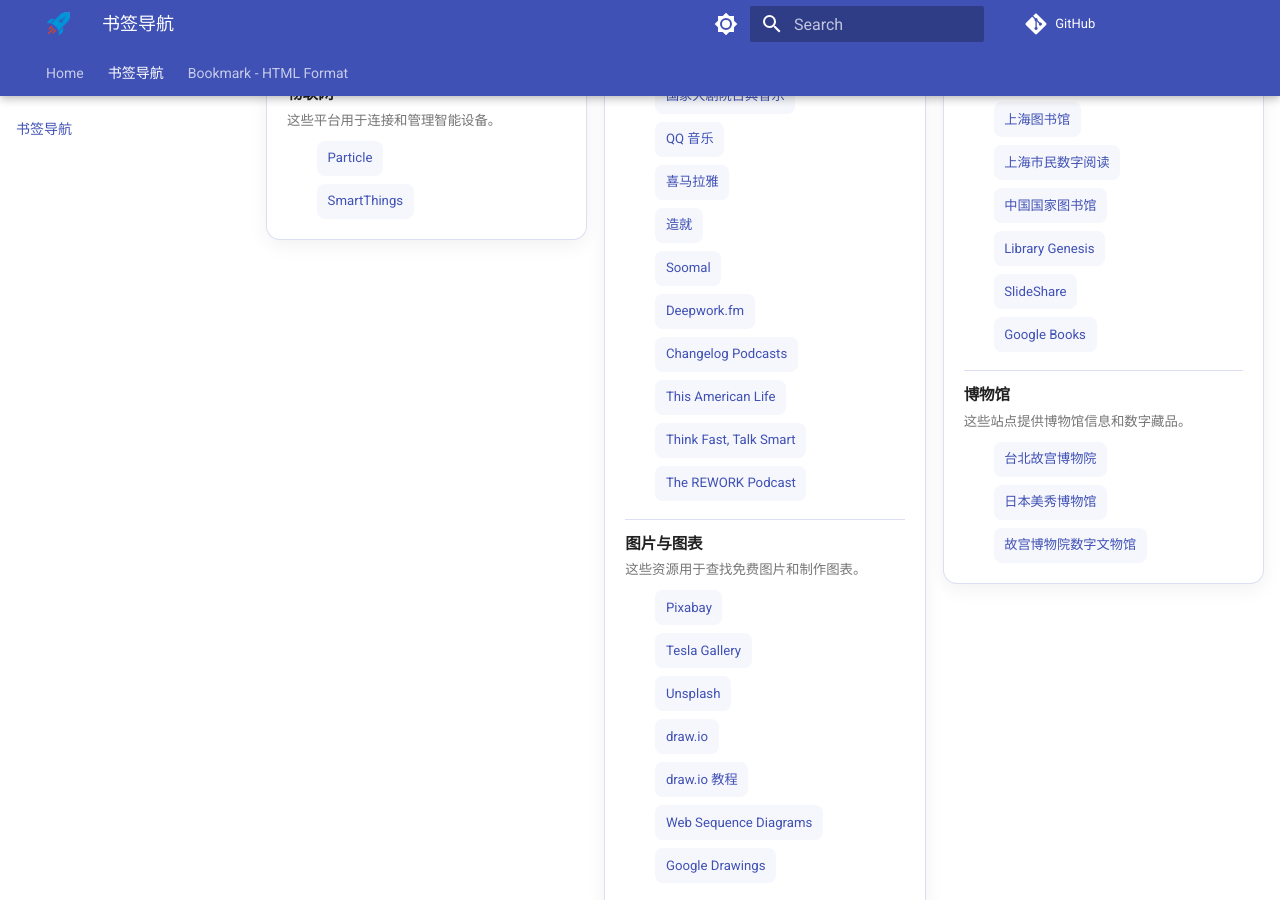
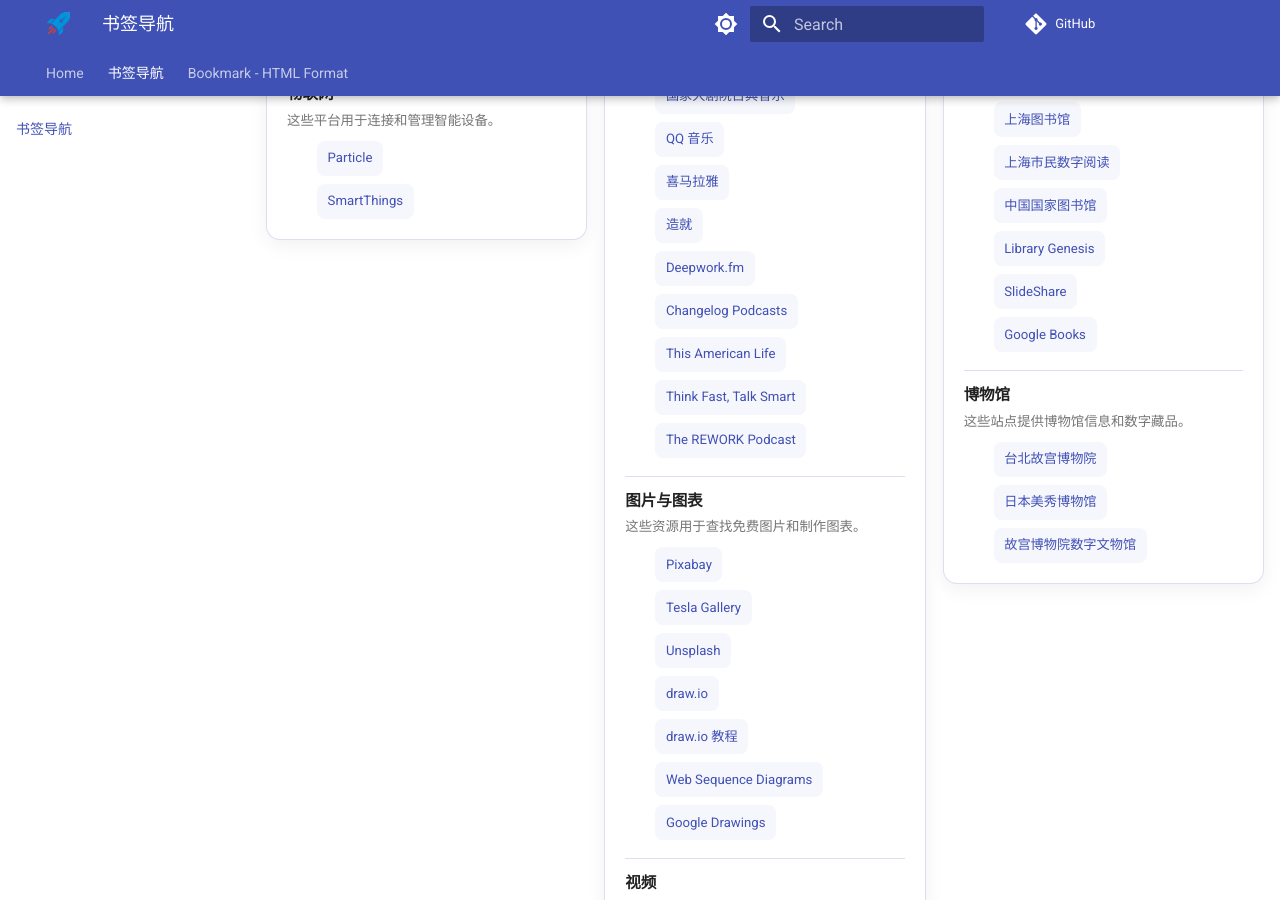
Before and after one commit to liuning0820/bookmark, an MkDocs documentation site: the page built from docs/bookmark.md, in a window 1280 px wide and 900 px high, scrolled down 5076 px. Built offline with MkDocs 1.6.1 and Material for MkDocs 9.7.7, drawn with Linux system fonts in a browser that asks for light colours; comment, search, counter and statistics services are not loaded.

Commit message:
Remove obsolete Soomal bookmark

```diff
--- a/docs/bookmark.html
+++ b/docs/bookmark.html
@@ -238,7 +238,6 @@
         <A HREF="https://y.qq.com/">QQ音乐</A>
         <A HREF="http://www.ximalaya.com/explore/">喜马拉雅FM</A>
         <A HREF="https://www.zaojiu.com">造就</A>
-        <A HREF="http://soomal.com">soomal</A>
         <A HREF="https://deepwork.fm/">deepwork.fm</A>
         <A HREF="https://changelog.com/">podcasts for developer</A>
         <A HREF="https://www.thisamericanlife.org/">This American Life</A>
--- a/docs/bookmark.md
+++ b/docs/bookmark.md
@@ -321,7 +321,6 @@
 - [QQ 音乐](https://y.qq.com/)
 - [喜马拉雅](http://www.ximalaya.com/explore/)
 - [造就](https://www.zaojiu.com)
-- [Soomal](http://soomal.com)
 - [Deepwork.fm](https://deepwork.fm/)
 - [Changelog Podcasts](https://changelog.com/)
 - [This American Life](https://www.thisamericanlife.org/)
```
